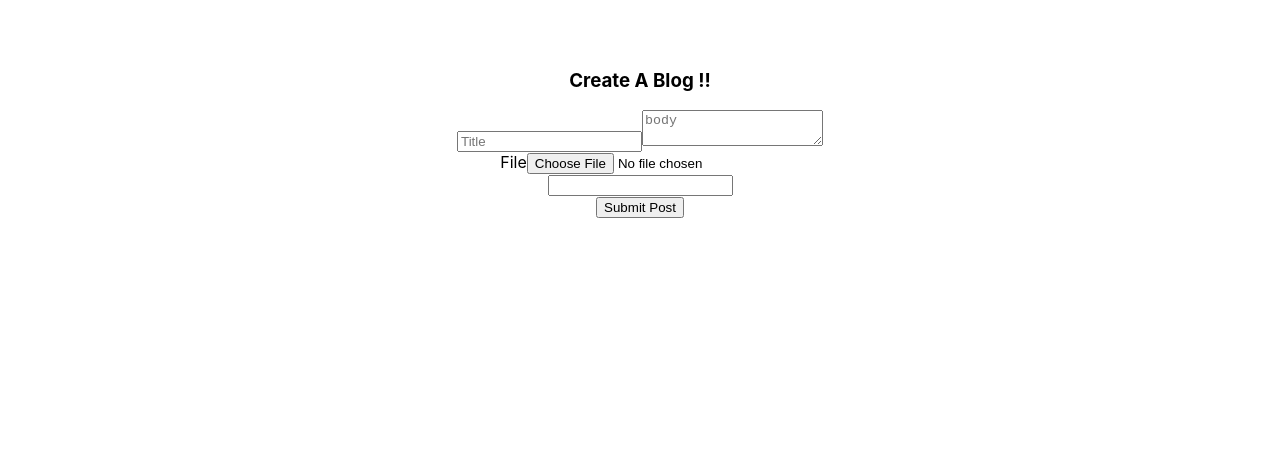
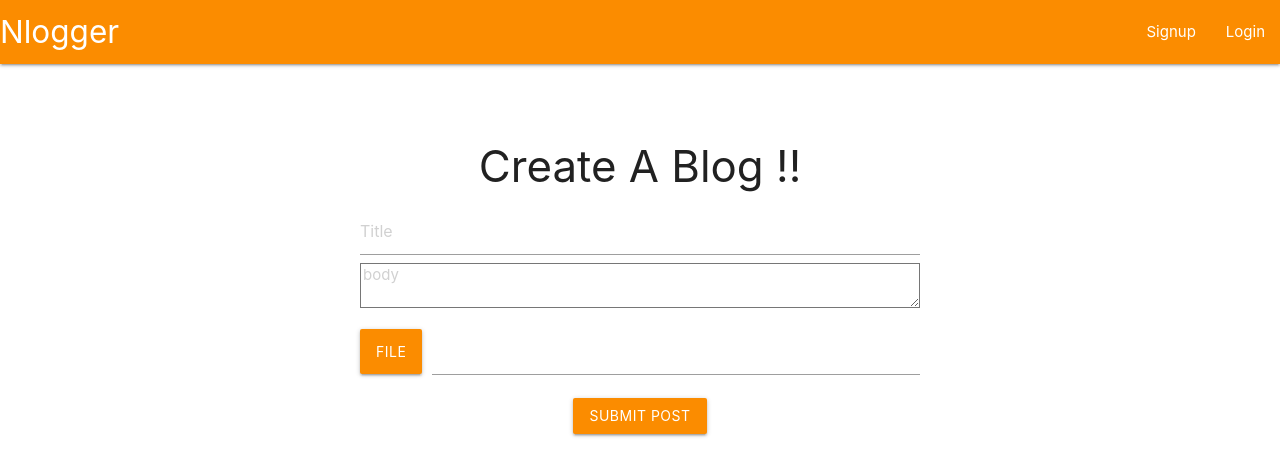
Before and after one commit to Valentine-chinedu/Blog, a Next.js app: page /createblog in a window 1280 px wide. Shown: the top 476 px of the page. Built offline with nearby package versions, Linux system fonts and the light colour scheme; no server answers.

Commit message:
added firebase auth

```diff
--- a/pages/_app.js
+++ b/pages/_app.js
@@ -1,7 +1,33 @@
-import '../styles/globals.css'
+import "../styles/globals.css";
+import Head from "next/head";
+import NavBar from "../components/NavBar";
+import { auth } from "../firebase";
+import { useEffect, useState } from "react";
 
 function MyApp({ Component, pageProps }) {
-  return <Component {...pageProps} />
+	const [user, setUser] = useState(null);
+	useEffect(() => {
+		auth.onAuthStateChanged((user) => {
+			if (user) setUser(user);
+			else setUser(null);
+		});
+	}, []);
+	return (
+		<>
+			<Head>
+				<link
+					rel='stylesheet'
+					href='https://cdnjs.cloudflare.com/ajax/libs/materialize/1.0.0/css/materialize.min.css'
+				/>
+				<script
+					defer
+					src='https://cdnjs.cloudflare.com/ajax/libs/materialize/1.0.0/js/materialize.min.js'
+				></script>
+			</Head>
+			<NavBar user={user} />
+			<Component {...pageProps} user={user} />
+		</>
+	);
 }
 
-export default MyApp
+export default MyApp;
```
